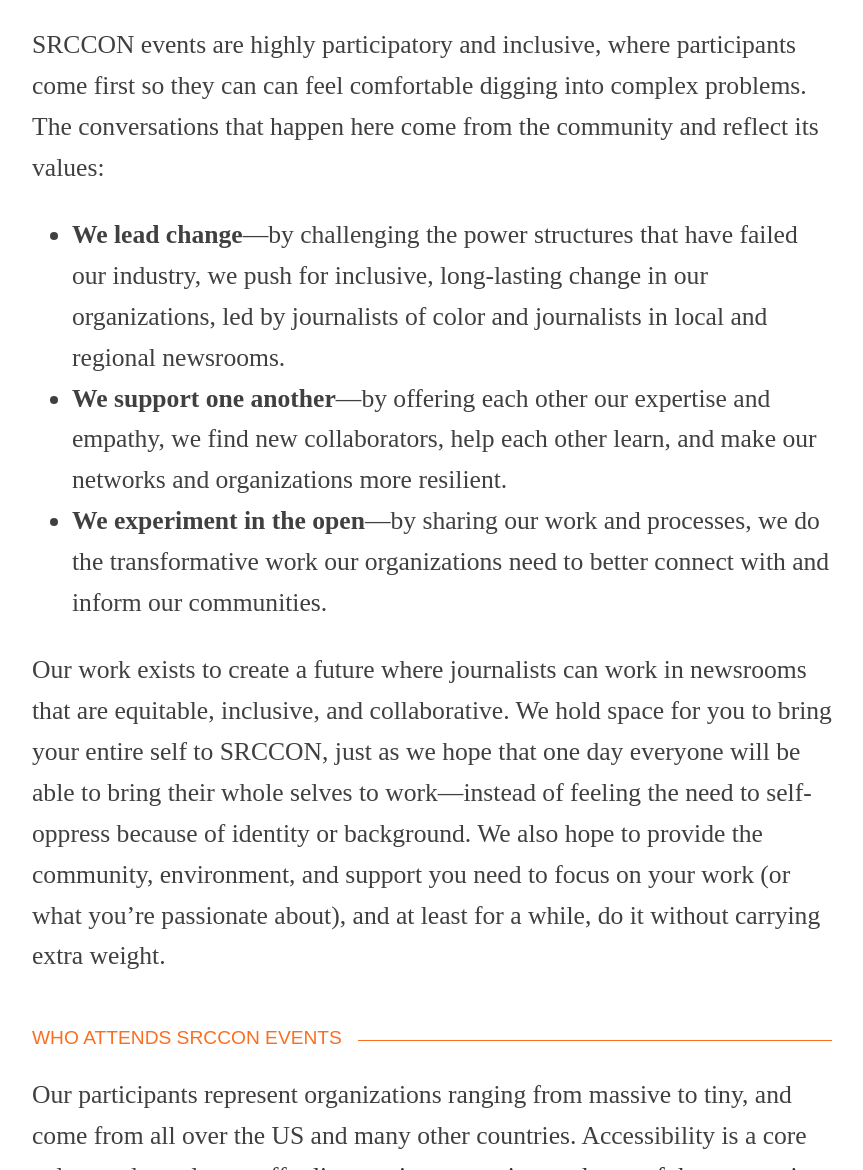
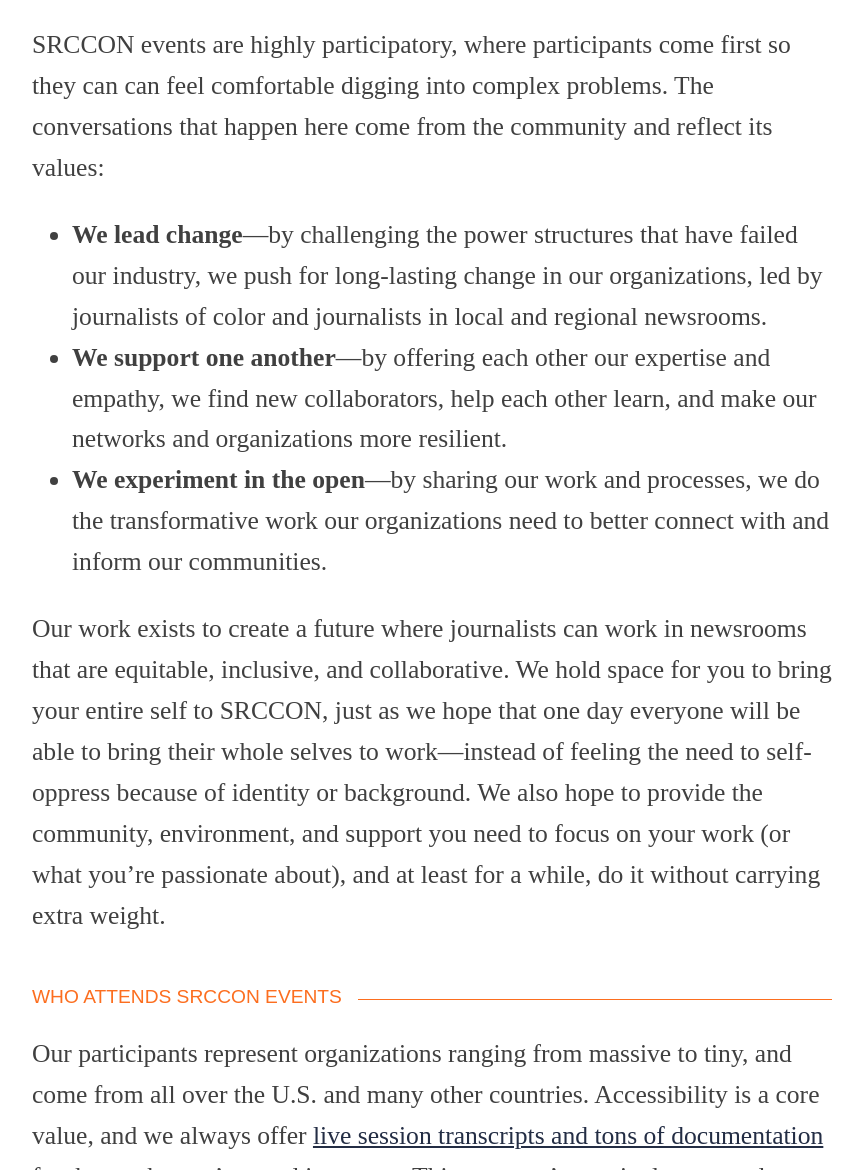
Before and after one commit to OpenNews/srccon-2020, a Jekyll site: the page built from homepage.md, in a window 1280 px wide and 1400 px high, scrolled down 2228 px. Shown: the part 230-1400 px from the top of the window, without its empty margins (208-1071 px from the left). Built offline with Jekyll 4.4.1, drawn with Linux system fonts in a browser that asks for light colours; some web fonts are replaced; our own code applies the rules of GitHub Pages for plain Markdown files; some of the changed text lies outside the part shown.

```diff
--- a/_includes/simple_footer.html
+++ b/_includes/simple_footer.html
@@ -15,9 +15,9 @@
             <h3>About this event</h3>
             <ul>
                 <li><a href="/conduct">Code of conduct</a></li>
-                <li><a href="/scholarships">Scholarships</a></li>
-                <li><a href="/sponsors/about">Sponsors</a></li>
-                <li><a href="/volunteer">Volunteers</a></li>
+                <!--<li><a href="/scholarships">Scholarships</a></li>-->
+                <li><a href="/sponsors">Sponsors</a></li>
+                <!--<li><a href="/volunteer">Volunteers</a></li>-->
             </ul>
             <h3>Keep in touch</h3>
             <ul>
--- a/homepage.md
+++ b/homepage.md
@@ -26,9 +26,9 @@ The SRCCON program is focused on the practical challenges that news technology a
 
 <style>.embed-container { position: relative; padding-bottom: 56.25%; height: 0; overflow: hidden; max-width: 100%; margin-bottom: 1em; } .embed-container iframe, .embed-container object, .embed-container embed { position: absolute; top: 0; left: 0; width: 100%; height: 100%; }</style><div class='embed-container'><iframe src='https://player.vimeo.com/video/180221748' frameborder='0' webkitAllowFullScreen mozallowfullscreen allowFullScreen></iframe></div>
 
-SRCCON events are highly participatory and inclusive, where participants come first so they can can feel comfortable digging into complex problems. The conversations that happen here come from the community and reflect its values:
+SRCCON events are highly participatory, where participants come first so they can can feel comfortable digging into complex problems. The conversations that happen here come from the community and reflect its values:
 
-* **We lead change**—by challenging the power structures that have failed our industry, we push for inclusive, long-lasting change in our organizations, led by journalists of color and journalists in local and regional newsrooms.
+* **We lead change**—by challenging the power structures that have failed our industry, we push for long-lasting change in our organizations, led by journalists of color and journalists in local and regional newsrooms.
 * **We support one another**—by offering each other our expertise and empathy, we find new collaborators, help each other learn, and make our networks and organizations more resilient.
 * **We experiment in the open**—by sharing our work and processes, we do the transformative work our organizations need to better connect with and inform our communities.
 
@@ -36,7 +36,7 @@ Our work exists to create a future where journalists can work in newsrooms that
 
 ### Who attends SRCCON events
 
-Our participants represent organizations ranging from massive to tiny, and come from all over the US and many other countries. Accessibility is a core value, and we always offer [live session transcripts and tons of documentation](https://2019.srccon.org/documentation/) for those who can't attend in person. This year, we're excited to expand possibilities for attendees even further. Much of the SRCCON program will be available across multiple time zones and through asynchronous participation—if you need to take care of the popsicle your kid just dropped on the floor or step away for an urgent call, we want to make it possible to participate around the complexity of this moment.
+Our participants represent organizations ranging from massive to tiny, and come from all over the U.S. and many other countries. Accessibility is a core value, and we always offer [live session transcripts and tons of documentation](https://2019.srccon.org/documentation/) for those who can't attend in person. This year, we're excited to expand possibilities for attendees even further. Much of the SRCCON program will be available across multiple time zones and through asynchronous participation—if you need to take care of the popsicle your kid just dropped on the floor or step away for an urgent call, we want to make it possible to participate around the complexity of this moment.
 
 SRCCON participants are developers, designers, journalists, editors, and allies: the practitioners and leaders who are transforming their newsrooms into more representative and innovative places to work. Participants come to SRCCON to change journalism by creating more intentional processes, better relationships with the communities they cover, and new ways to engage and inform people.
 
```
Also changed, not shown: sponsors.md (+3 -3 lines).
